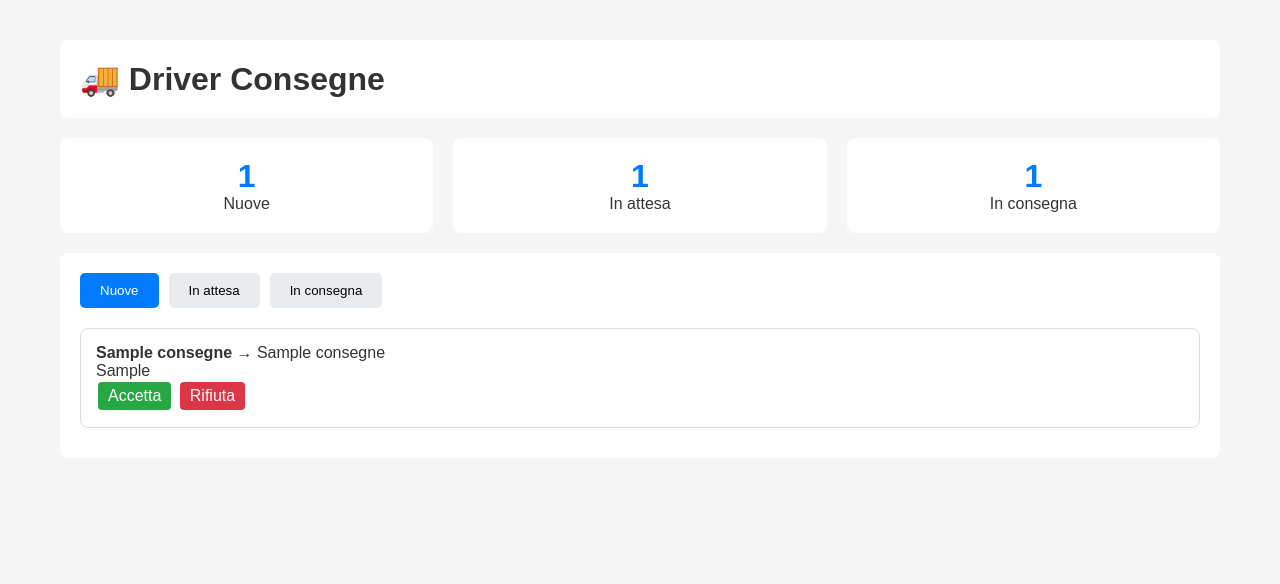
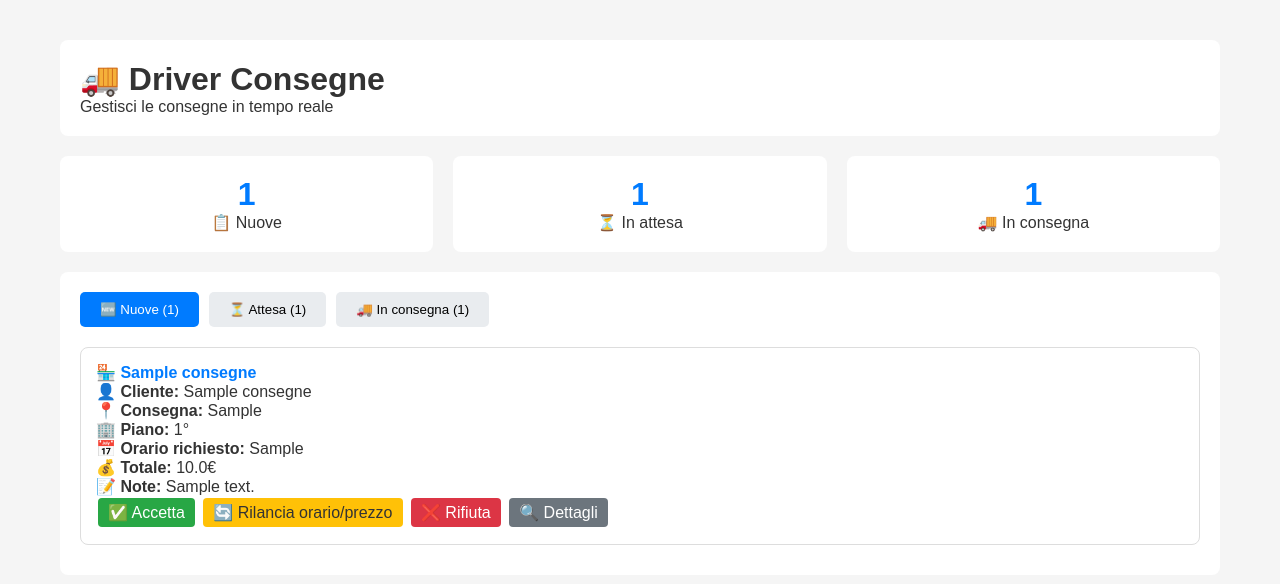
Before and after one commit to alux76/driver-consegne-personale, a Flask app: template templates/index.html in a window 1280 px wide. Shown: the top 584 px of the page. Run offline with Flask 3, Linux system fonts and the light colour scheme; the template is opened without the code that fills it: values that come from a table or form of the project are taken from there, others are empty; tables that the repository leaves empty hold one stand-in row (values such as "Sample post").

Commit message:
Reinserita funzione rilancio orario/prezzo nella dashboard driver

```diff
--- a/templates/index.html
+++ b/templates/index.html
@@ -17,60 +17,101 @@
         .badge { padding: 3px 8px; border-radius: 4px; font-size: 12px; }
         .badge-primary { background: #007bff; color: white; }
         .badge-success { background: #28a745; color: white; }
-        .btn { padding: 5px 10px; border: none; border-radius: 4px; cursor: pointer; }
+        .badge-warning { background: #ffc107; color: #333; }
+        .btn { padding: 5px 10px; border: none; border-radius: 4px; cursor: pointer; margin: 2px; }
         .btn-success { background: #28a745; color: white; }
         .btn-danger { background: #dc3545; color: white; }
-        .tabs { display: flex; gap: 10px; margin-bottom: 20px; }
+        .btn-warning { background: #ffc107; color: #333; }
+        .btn-secondary { background: #6c757d; color: white; }
+        .tabs { display: flex; gap: 10px; margin-bottom: 20px; flex-wrap: wrap; }
         .tab { padding: 10px 20px; cursor: pointer; background: #e9ecef; border: none; border-radius: 5px; }
         .tab.active { background: #007bff; color: white; }
         .tab-content { display: none; }
         .tab-content.active { display: block; }
+        .commerciante-nome { font-weight: bold; font-size: 16px; color: #007bff; }
+        .proposta-box { background: #fff3cd; border-left: 4px solid #ffc107; }
     </style>
 </head>
 <body>
     <div class="container">
         <div class="header">
             <h1>🚚 Driver Consegne</h1>
+            <p>Gestisci le consegne in tempo reale</p>
         </div>
         <div class="stats">
-            <div class="stat-card"><div class="stat-number">{{ consegne_richieste|length }}</div><div>Nuove</div></div>
-            <div class="stat-card"><div class="stat-number">{{ consegne_attesa|length }}</div><div>In attesa</div></div>
-            <div class="stat-card"><div class="stat-number">{{ consegne_accettate|length }}</div><div>In consegna</div></div>
+            <div class="stat-card"><div class="stat-number">{{ consegne_richieste|length }}</div><div>📋 Nuove</div></div>
+            <div class="stat-card"><div class="stat-number">{{ consegne_attesa|length }}</div><div>⏳ In attesa</div></div>
+            <div class="stat-card"><div class="stat-number">{{ consegne_accettate|length }}</div><div>🚚 In consegna</div></div>
         </div>
         <div class="section">
             <div class="tabs">
-                <button class="tab active" onclick="showTab('nuove')">Nuove</button>
-                <button class="tab" onclick="showTab('attesa')">In attesa</button>
-                <button class="tab" onclick="showTab('accettate')">In consegna</button>
+                <button class="tab active" onclick="showTab('nuove')">🆕 Nuove ({{ consegne_richieste|length }})</button>
+                <button class="tab" onclick="showTab('attesa')">⏳ Attesa ({{ consegne_attesa|length }})</button>
+                <button class="tab" onclick="showTab('accettate')">🚚 In consegna ({{ consegne_accettate|length }})</button>
             </div>
+
+            <!-- Tab NUOVE CONSEGNE -->
             <div id="tab-nuove" class="tab-content active">
                 {% for c in consegne_richieste %}
                 <div class="consegna-card">
-                    <b>{{ c.comm_nome }}</b> → {{ c.cliente_nome }}<br>
-                    {{ c.cliente_indirizzo_consegna }}<br>
-                    <button onclick="accetta('{{ c.id }}')" class="btn btn-success">Accetta</button>
-                    <button onclick="rifiuta('{{ c.id }}')" class="btn btn-danger">Rifiuta</button>
+                    <div class="commerciante-nome">🏪 {{ c.comm_nome }}</div>
+                    <p>👤 <strong>Cliente:</strong> {{ c.cliente_nome }}</p>
+                    <p>📍 <strong>Consegna:</strong> {{ c.cliente_indirizzo_consegna }}</p>
+                    <p>🏢 <strong>Piano:</strong> {{ c.cliente_piano }}°</p>
+                    <p>📅 <strong>Orario richiesto:</strong> {{ c.orario_richiesto or '--' }}</p>
+                    <p>💰 <strong>Totale:</strong> {{ c.totale_euro }}€</p>
+                    {% if c.cliente_note %}<p>📝 <strong>Note:</strong> {{ c.cliente_note }}</p>{% endif %}
+                    <div class="consegna-actions">
+                        <button onclick="accetta('{{ c.id }}')" class="btn btn-success">✅ Accetta</button>
+                        <button onclick="mostraRilancio('{{ c.id }}', '{{ c.totale_euro }}', '{{ c.orario_richiesto }}')" class="btn btn-warning">🔄 Rilancia orario/prezzo</button>
+                        <button onclick="rifiuta('{{ c.id }}')" class="btn btn-danger">❌ Rifiuta</button>
+                        <a href="/consegna/{{ c.id }}" class="btn btn-secondary">🔍 Dettagli</a>
+                    </div>
                 </div>
                 {% endfor %}
             </div>
+
+            <!-- Tab ATTESA CONFERMA (proposte inviate) -->
             <div id="tab-attesa" class="tab-content">
                 {% for c in consegne_attesa %}
-                <div class="consegna-card">
-                    <b>{{ c.comm_nome }}</b> → {{ c.cliente_nome }}<br>
-                    Proposta orario: {{ c.orario_proposto_driver or '--' }}
+                <div class="consegna-card proposta-box">
+                    <div class="commerciante-nome">🏪 {{ c.comm_nome }}</div>
+                    <p>👤 <strong>Cliente:</strong> {{ c.cliente_nome }}</p>
+                    <p>📍 <strong>Consegna:</strong> {{ c.cliente_indirizzo_consegna }}</p>
+                    <p>📅 <strong>Orario richiesto:</strong> {{ c.orario_richiesto or '--' }}</p>
+                    <p>💰 <strong>Prezzo originale:</strong> {{ c.totale_euro }}€</p>
+                    {% if c.orario_proposto_driver %}
+                    <p>🕐 <strong>Nuovo orario proposto:</strong> {{ c.orario_proposto_driver }}</p>
+                    {% endif %}
+                    {% if c.prezzo_proposto %}
+                    <p>💰 <strong>Nuovo prezzo proposto:</strong> {{ c.prezzo_proposto }}€</p>
+                    <p>📝 <strong>Motivo:</strong> {{ c.motivo_proposta }}</p>
+                    {% endif %}
+                    <span class="badge badge-warning">⏳ In attesa di conferma dal commerciante</span>
+                    <a href="/consegna/{{ c.id }}" class="btn btn-secondary">🔍 Dettagli</a>
                 </div>
                 {% endfor %}
             </div>
+
+            <!-- Tab IN CONSEGNA -->
             <div id="tab-accettate" class="tab-content">
                 {% for c in consegne_accettate %}
                 <div class="consegna-card">
-                    <b>{{ c.comm_nome }}</b> → {{ c.cliente_nome }}<br>
-                    <button onclick="paga('{{ c.id }}')" class="btn btn-success">Segna pagata</button>
+                    <div class="commerciante-nome">🏪 {{ c.comm_nome }}</div>
+                    <p>👤 <strong>Cliente:</strong> {{ c.cliente_nome }}</p>
+                    <p>📍 <strong>Consegna:</strong> {{ c.cliente_indirizzo_consegna }}</p>
+                    <p>💰 <strong>Totale:</strong> {{ c.totale_euro }}€</p>
+                    <p>💳 <strong>Pagata:</strong> {{ 'Sì' if c.pagata else 'No' }}</p>
+                    {% if not c.pagata %}
+                    <button onclick="paga('{{ c.id }}')" class="btn btn-success">💰 Segna pagata</button>
+                    {% endif %}
+                    <a href="/consegna/{{ c.id }}" class="btn btn-secondary">🔍 Dettagli</a>
                 </div>
                 {% endfor %}
             </div>
         </div>
     </div>
+
     <script>
         function showTab(name) {
             document.querySelectorAll('.tab-content').forEach(t => t.classList.remove('active'));
@@ -78,9 +119,70 @@
             document.getElementById(`tab-${name}`).classList.add('active');
             event.target.classList.add('active');
         }
-        function accetta(id) { fetch(`/api/accetta_consegna/${id}`, {method:'POST'}).then(()=>location.reload()); }
-        function rifiuta(id) { fetch(`/api/rifiuta_consegna/${id}`, {method:'POST'}).then(()=>location.reload()); }
-        function paga(id) { fetch(`/api/paga_consegna/${id}`, {method:'POST'}).then(()=>location.reload()); }
+
+        function accetta(id) {
+            fetch(`/api/accetta_consegna/${id}`, {method:'POST'})
+                .then(()=>location.reload());
+        }
+
+        function rifiuta(id) {
+            let motivo = prompt('Inserisci il motivo del rifiuto:');
+            fetch(`/api/rifiuta_consegna/${id}`, {
+                method:'POST',
+                headers:{'Content-Type':'application/json'},
+                body:JSON.stringify({motivo:motivo||'Nessun motivo'})
+            }).then(()=>location.reload());
+        }
+
+        function paga(id) {
+            fetch(`/api/paga_consegna/${id}`, {method:'POST'})
+                .then(()=>location.reload());
+        }
+
+        function mostraRilancio(id, prezzoOriginale, orarioOriginale) {
+            let tipo = prompt('Cosa vuoi modificare?\n1 - Solo ORARIO\n2 - Solo PREZZO\n3 - Entrambi');
+
+            if (tipo === '1') {
+                let nuovoOrario = prompt('Inserisci il nuovo orario (es. 20:30):');
+                if (nuovoOrario) {
+                    inviaProposta(id, nuovoOrario, null, null);
+                }
+            } else if (tipo === '2') {
+                let nuovoPrezzo = prompt('Inserisci il nuovo prezzo (es. 15.00):');
+                if (nuovoPrezzo) {
+                    let motivo = prompt('Motivo della modifica prezzo:');
+                    inviaProposta(id, null, parseFloat(nuovoPrezzo), motivo);
+                }
+            } else if (tipo === '3') {
+                let nuovoOrario = prompt('Inserisci il nuovo orario (es. 20:30):');
+                let nuovoPrezzo = prompt('Inserisci il nuovo prezzo (es. 15.00):');
+                if (nuovoOrario || nuovoPrezzo) {
+                    let motivo = prompt('Motivo della modifica:');
+                    inviaProposta(id, nuovoOrario, parseFloat(nuovoPrezzo), motivo);
+                }
+            }
+        }
+
+        function inviaProposta(id, nuovoOrario, nuovoPrezzo, motivo) {
+            fetch(`/api/proposta_unica/${id}`, {
+                method: 'POST',
+                headers: { 'Content-Type': 'application/json' },
+                body: JSON.stringify({
+                    nuovo_orario: nuovoOrario || null,
+                    nuovo_prezzo: nuovoPrezzo || null,
+                    motivo: motivo || 'Nessun motivo'
+                })
+            })
+            .then(response => response.json())
+            .then(data => {
+                if (data.success) {
+                    alert('✅ Proposta inviata al commerciante!');
+                    location.reload();
+                } else {
+                    alert('❌ Errore nell\'invio della proposta');
+                }
+            });
+        }
     </script>
 </body>
 </html>
```
